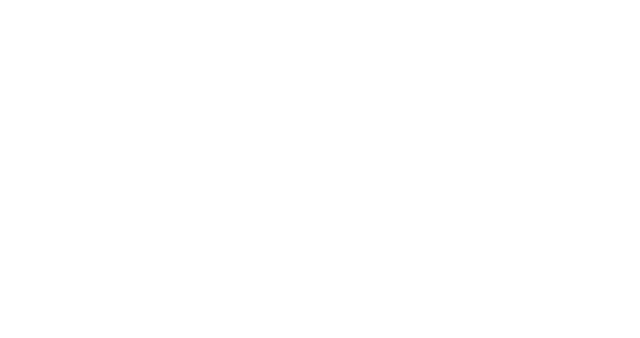
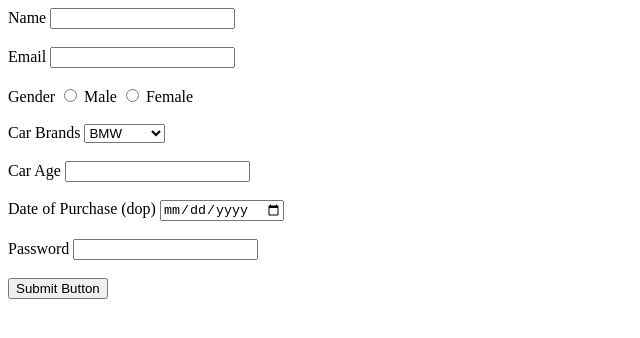
Before and after one commit to acciojob/car-insurance-form-Arti2911, a website: page main.html in a window 1280 px wide. Shown: the whole page, without its empty margins (0-640 px from the left). Drawn offline with Linux system fonts and the light colour scheme.

Commit message:
created a submission

```diff
--- a/main.html
+++ b/main.html
@@ -8,6 +8,35 @@
 
 <body>
 	<!-- the entire body must be written by student -->
+	<form method="post">
+		<label for="name">Name</label>
+		<input type="text" id="name" required/><br><br>
+
+		<label for="email">Email</label>
+		<input type="email" id="email" required/><br><br>
+
+		<label>Gender</label>
+		<input type="radio" name="gender" required/> Male
+		<input type="radio" name="gender" required/> Female <br><br>
+
+		<label for="cars">Car Brands</label>
+		<select id="cars" >
+			<option>BMW</option>
+			<option>Audi</option>
+			<option>Mercedez</option>
+		</select><br><br>
+
+		<label for="carage">Car Age</label>
+		<input type="number" id="carage" required/><br><br>
+
+		<label for="dop">Date of Purchase (dop)</label>
+		<input type="date" id="dop" required/><br><br>
+
+		<label for="password">Password</label>
+		<input type="password" id="password" required/><br><br>
+
+		<button type='submit'>Submit Button</button>
+	</form>
     <script type="text/javascript" src="./script.js">
 </script>
 
```
